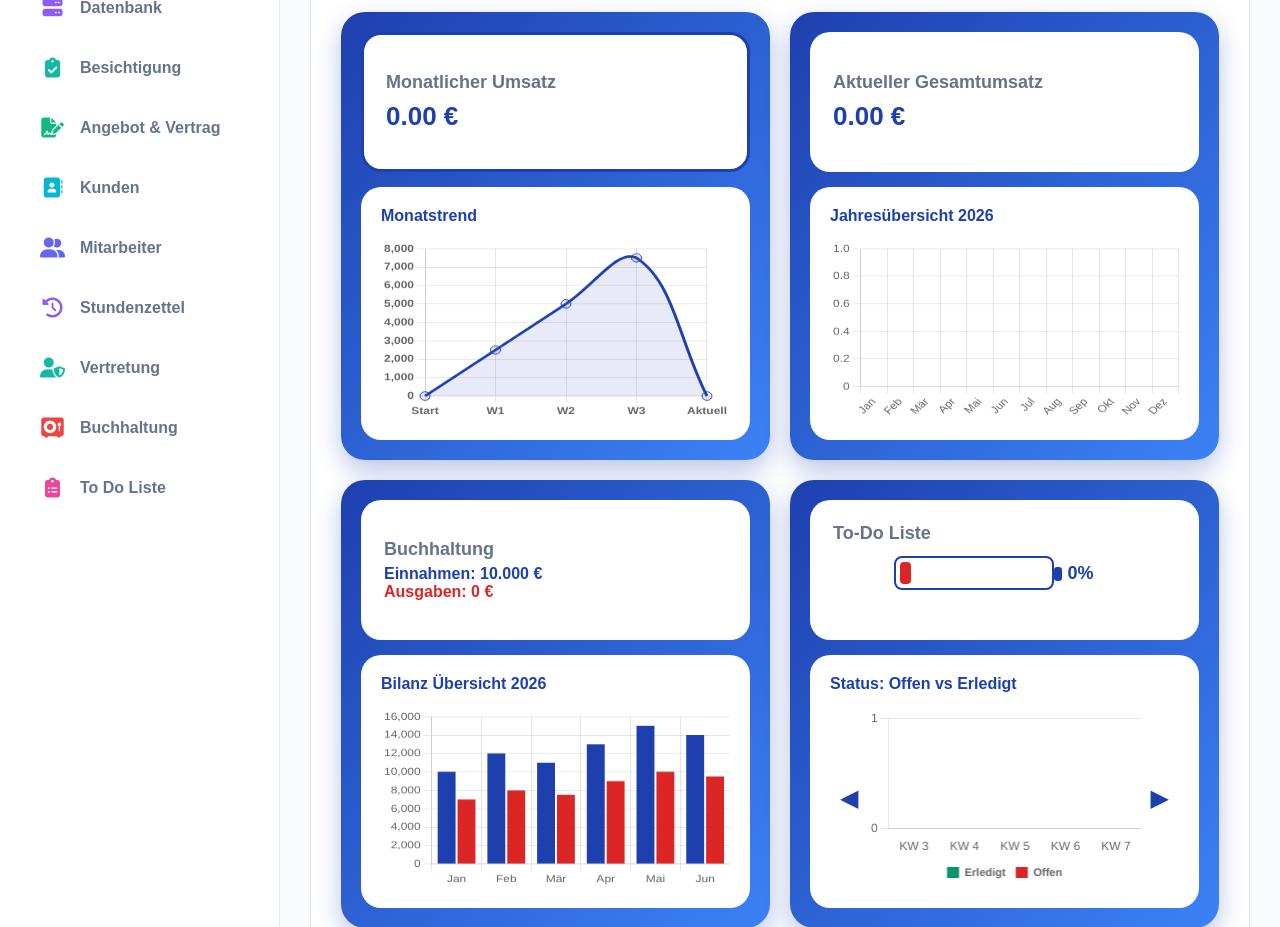
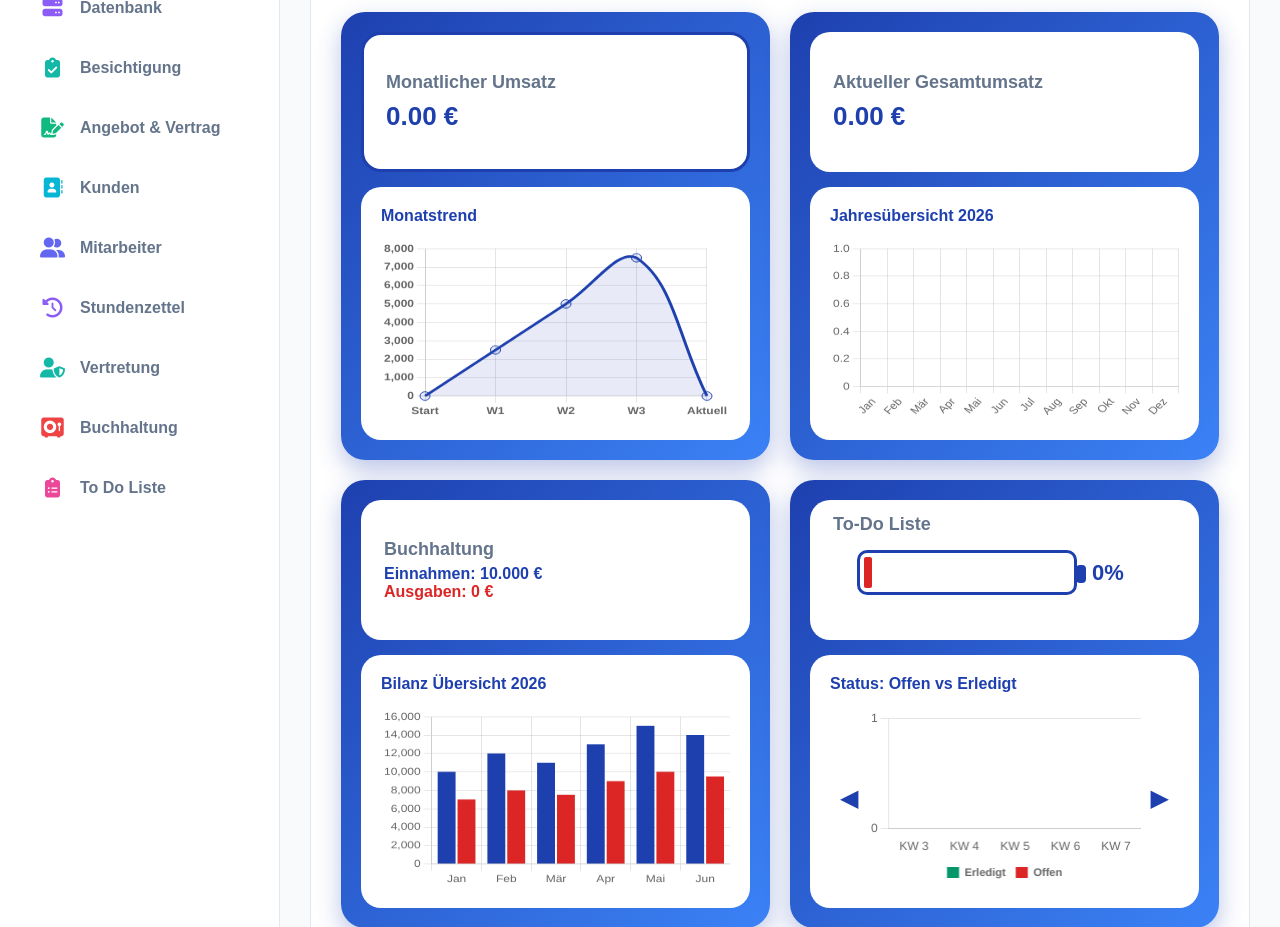
Before and after one commit to kg-portal/kg-portal, a Flask app: page / in a window 1280 px wide. Shown: the part 236-1163 px from the top of the page. Run offline with Flask 3, Linux system fonts and the light colour scheme; the visitor is signed in with stand-in values (Sample User, id 1); data comes from the database, SQL or seed files in the repository; data that the repository does not hold is empty.

Commit message:
Update index.html

```diff
--- a/templates/index.html
+++ b/templates/index.html
@@ -89,16 +89,16 @@
     display:flex;
     justify-content:center;
     align-items:center;
-    gap:14px;
-    margin:12px 0 16px 0;
+    gap:15px;
+    margin:15px 0 20px 0;
 }
 
 /* DIŞ PİL */
 .battery.segmented{
-    width:160px;
-    height:34px;
-    border:2px solid #1e40af;
-    border-radius:8px;
+    width:220px;
+    height:45px;
+    border:3px solid #1e40af;
+    border-radius:10px;
     position:relative;
     padding:4px;
     box-sizing:border-box;
@@ -108,22 +108,22 @@
 .battery.segmented::after{
     content:'';
     position:absolute;
-    right:-10px;
-    top:9px;
-    width:8px;
-    height:14px;
+    right:-12px;
+    top:12px;
+    width:10px;
+    height:18px;
     background:#1e40af;
-    border-radius:3px;
+    border-radius:4px;
 }
 
 /* İÇ KADEMELİ DOLULUK */
 .battery-fill{
-    --segments:10;
+    --segments:20;
     height:100%;
     width:100%;
     display:grid;
     grid-template-columns:repeat(var(--segments), 1fr);
-    gap:4px;
+    gap:2px;
 }
 
 /* HER BİR SEGMENT */
@@ -133,18 +133,18 @@
     background:
         repeating-linear-gradient(
             90deg,
-            #22c55e 0 12px,
-            transparent 12px 16px
+            #22c55e 0 8px,
+            transparent 8px 10px
         );
-    border-radius:4px;
+    border-radius:2px;
 }
 
 /* YÜZDE */
 .battery-text{
-    font-size:18px;
+    font-size:22px;
     font-weight:900;
     color:#1e40af;
-    min-width:48px;
+    min-width:60px;
     text-align:left;
 }
 
@@ -152,24 +152,24 @@
 .battery-fill.low::before{
     background: repeating-linear-gradient(
         90deg,
-        #dc2626 0 12px,
-        transparent 12px 16px
+        #dc2626 0 8px,
+        transparent 8px 10px
     );
 }
 
 .battery-fill.mid::before{
     background: repeating-linear-gradient(
         90deg,
-        #f59e0b 0 12px,
-        transparent 12px 16px
+        #f59e0b 0 8px,
+        transparent 8px 10px
     );
 }
 
 .battery-fill.high::before{
     background: repeating-linear-gradient(
         90deg,
-        #22c55e 0 12px,
-        transparent 12px 16px
+        #22c55e 0 8px,
+        transparent 8px 10px
     );
 }
 
@@ -520,6 +520,9 @@ const percent = {{ todo_percent }};
 
     if (fill && text) {
         fill.style.setProperty('--level', percent);
+        // YENİ: CSS'deki 20 kademe ayarını buraya da işliyoruz (Çizgileri inceltir)
+        fill.style.setProperty('--segments', '20');
+
         text.innerText = percent + "%";
 
         fill.classList.remove('low','mid','high');
```
